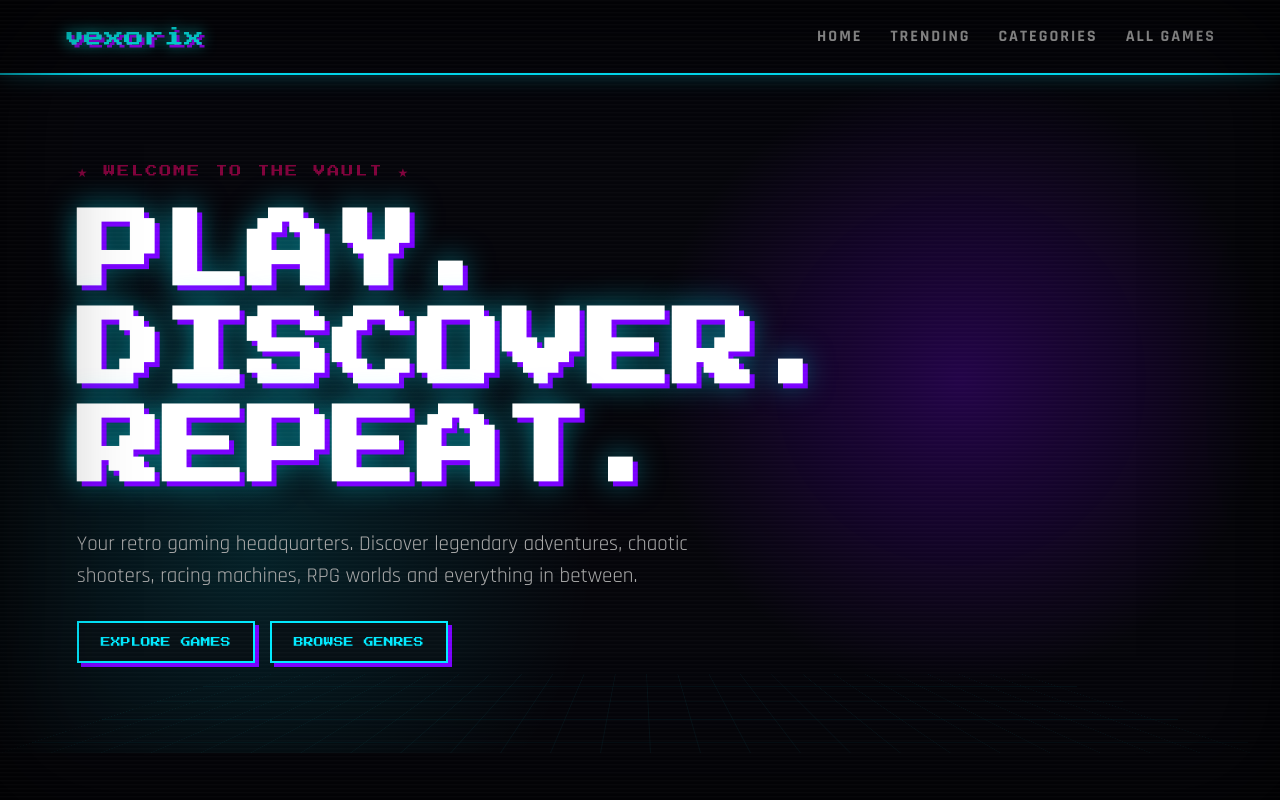
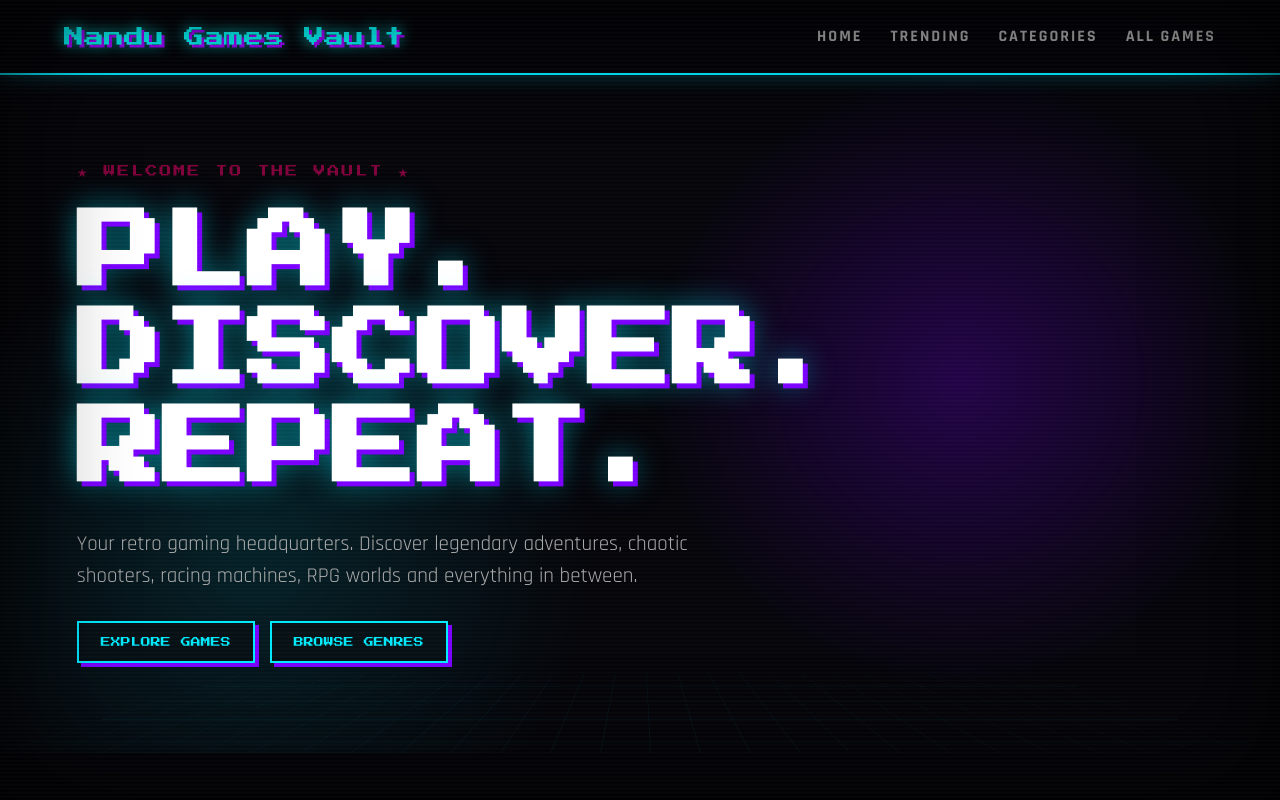
Before and after one commit to nandanupadhyayula-wq/vexorix, a plain HTML site: page index.html in a window 1280 px wide. Shown: the top 800 px of the page. Drawn offline with Linux system fonts and the light colour scheme.

Commit message:
Update index.html

```diff
--- a/index.html
+++ b/index.html
@@ -3,7 +3,7 @@
 <head>
 <meta charset="UTF-8">
 <meta name="viewport" content="width=device-width, initial-scale=1.0">
-<title>VEXORIX — Game Portal</title>
+<title>NANDU GAMES VAULT — Game Portal</title>
 
 <style>
 @import url('https://fonts.googleapis.com/css2?family=Press+Start+2P&family=Rajdhani:wght@400;500;600;700&display=swap');
@@ -661,7 +661,7 @@ footer{
 ========================= -->
 
 <header>
-    <div class="logo">vexorix</div>
+    <div class="logo">Nandu Games Vault</div>
 
     <nav>
         <a onclick="showHome()">HOME</a>
```
